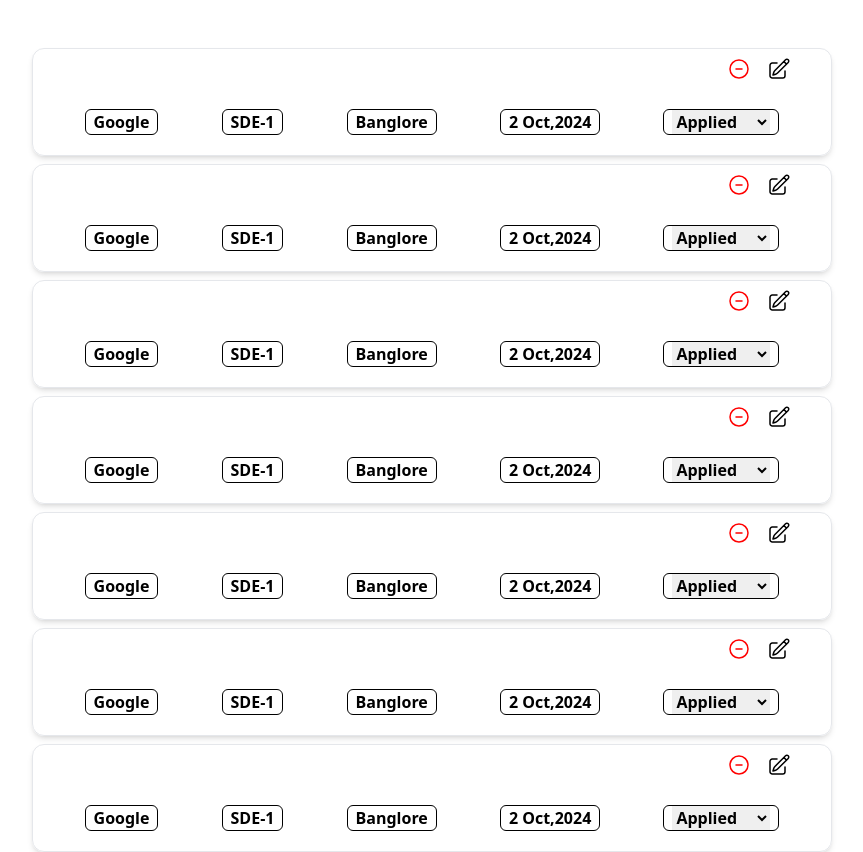
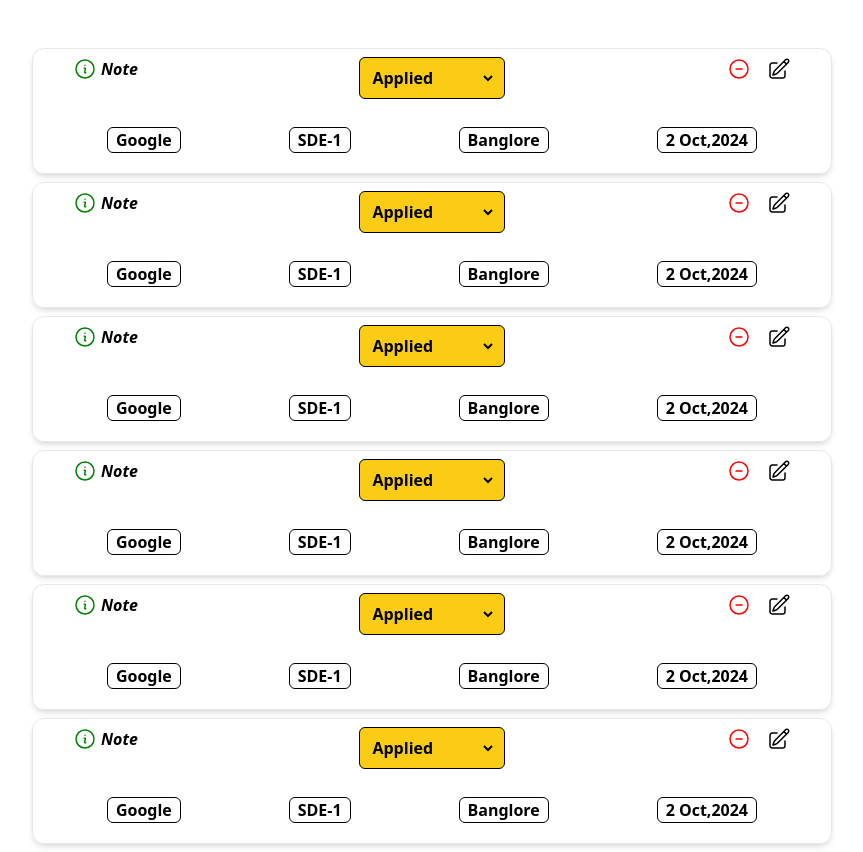
Before and after one commit to imranN74/joblytics, a React (Vite) app in the folder client/: page /applications in a window 1280 px wide. Shown: the top 852 px of the page, without its empty margins (288-1151 px from the left). Built offline with nearby package versions, Linux system fonts and the light colour scheme.

Commit message:
made layout changes on application page

```diff
--- a/client/src/components/AppContainer.tsx
+++ b/client/src/components/AppContainer.tsx
@@ -2,21 +2,29 @@
 import { EditButton } from "./EditButton";
 import { StatusDropDown } from "./StatusDropDown";
 import { AppValues } from "./AppValues";
+import { NotesButton } from "./NotesButton";
 
 export const AppContainer = () => {
   return (
     <div className="border rounded-xl md:px-5 shadow-md mt-2">
       <div>
-        <div className="flex justify-end px-5 py-2">
-          <DeleteButton />
-          <EditButton />
+        <div className="flex justify-between px-5 py-2">
+          <div>
+            <NotesButton />
+          </div>
+          <div>
+            <StatusDropDown />
+          </div>
+          <div className="flex">
+            <DeleteButton />
+            <EditButton />
+          </div>
         </div>
         <div className="flex justify-around items-center py-5">
           <AppValues value="Google" />
           <AppValues value="SDE-1" />
           <AppValues value="Banglore" />
           <AppValues value="2 Oct,2024" />
-          <StatusDropDown />
         </div>
       </div>
     </div>
--- /dev/null
+++ b/client/src/components/NotesButton.tsx
@@ -0,0 +1,21 @@
+export const NotesButton = () => {
+  return (
+    <div className="flex cursor-pointer">
+      <svg
+        xmlns="http://www.w3.org/2000/svg"
+        fill="none"
+        viewBox="0 0 24 24"
+        strokeWidth="1.5"
+        stroke="green"
+        className="size-6"
+      >
+        <path
+          strokeLinecap="round"
+          strokeLinejoin="round"
+          d="m11.25 11.25.041-.02a.75.75 0 0 1 1.063.852l-.708 2.836a.75.75 0 0 0 1.063.853l.041-.021M21 12a9 9 0 1 1-18 0 9 9 0 0 1 18 0Zm-9-3.75h.008v.008H12V8.25Z"
+        />
+      </svg>
+      <div className="font-semibold italic pl-1">Note</div>
+    </div>
+  );
+};
--- a/client/src/components/StatusDropDown.tsx
+++ b/client/src/components/StatusDropDown.tsx
@@ -1,11 +1,49 @@
+import { useEffect, useState } from "react";
+
 export const StatusDropDown = () => {
+  const [bgColor, setBgColor] = useState("");
+
+  function handleColorChange(value: string) {
+    switch (value) {
+      case "applied":
+        setBgColor("bg-yellow-400");
+        break;
+      case "rejected":
+        setBgColor("bg-red-400");
+        break;
+      case "interview":
+        setBgColor("bg-green-400");
+        break;
+      case "neglect":
+        setBgColor("bg-slate-500");
+        break;
+      default:
+        setBgColor("");
+    }
+  }
+
+  function handleStatusChange(event: React.ChangeEvent<HTMLSelectElement>) {
+    const { value } = event.target;
+    handleColorChange(value);
+  }
+
+  useEffect(() => {
+    handleColorChange("applied");
+  }, []);
+
   return (
-    <div className="font-semibold border border-black rounded-md md:px-2">
-      <select title="status" className="focus:outline-none">
-        <option>Applied</option>
-        <option>Interview</option>
-        <option>Rejected</option>
-        <option>Neglect</option>
+    <div
+      className={`font-semibold border ${bgColor} border-black rounded-md md:px-2`}
+    >
+      <select
+        title="status"
+        className={`focus:outline-none w-32 py-2 ${bgColor}`}
+        onChange={handleStatusChange}
+      >
+        <option value={"applied"}>Applied</option>
+        <option value={"interview"}>Interview Scheduled</option>
+        <option value={"rejected"}>Rejected</option>
+        <option value={"neglect"}>Neglect</option>
       </select>
     </div>
   );
```
